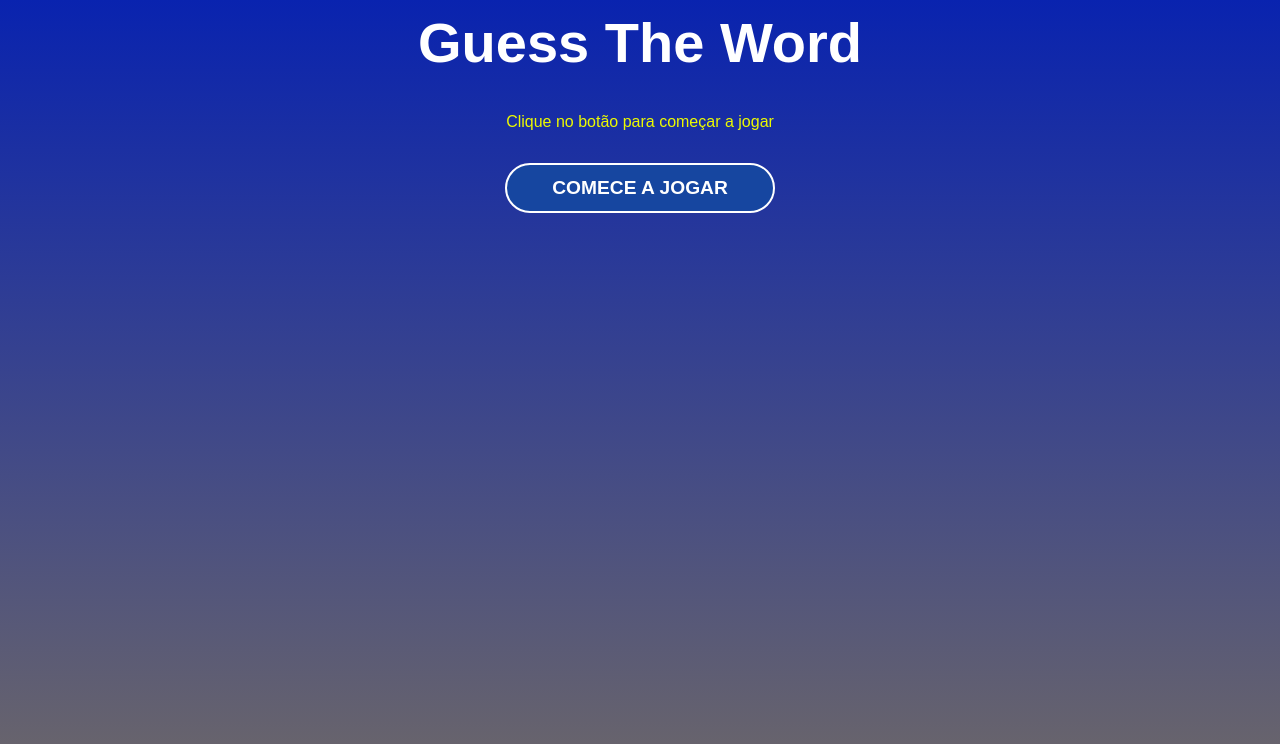
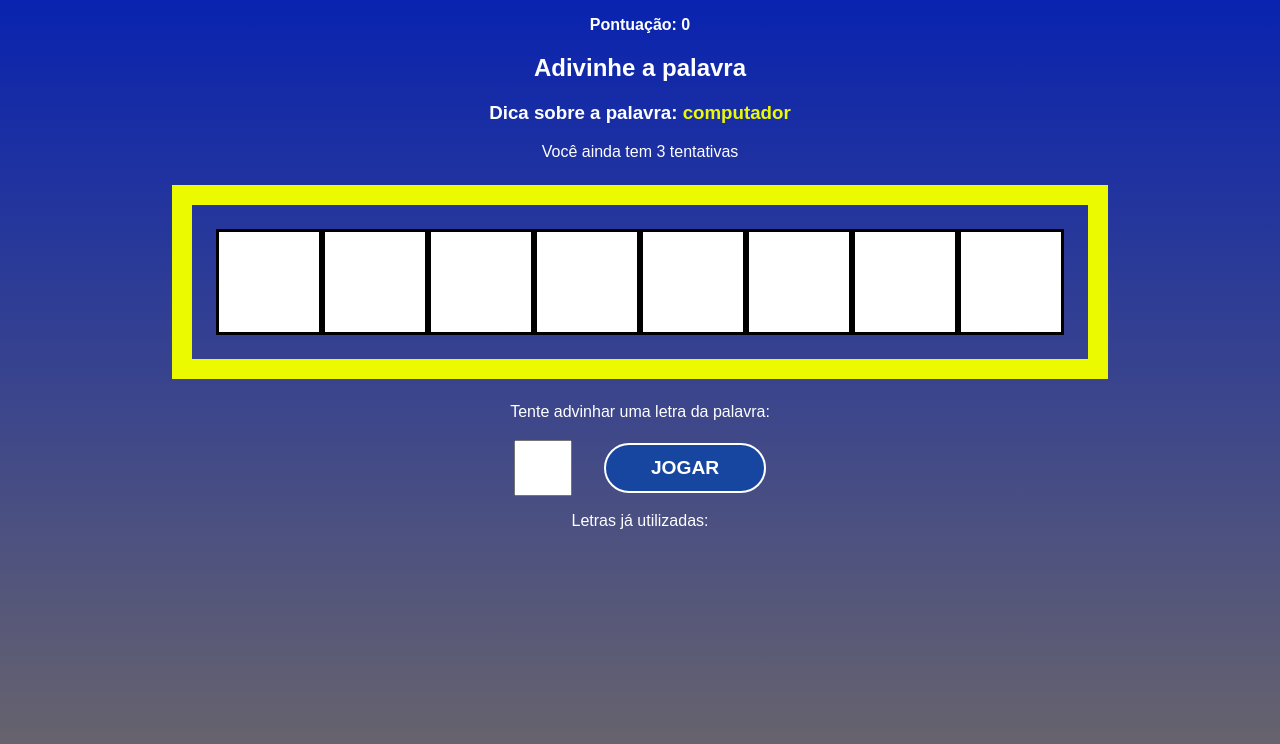
Before and after one commit to VictorLapaDev/React-Course-Matheus-Battiti, a React (Vite) app in the folder 6-Project1/Guess-the-word/: page / in a window 1280 px wide. Shown: the top 744 px of the page. Built offline with nearby package versions, Linux system fonts and the light colour scheme.

Commit message:
feat: finalized the project

```diff
--- a/6-Project1/Guess-the-word/src/App.tsx
+++ b/6-Project1/Guess-the-word/src/App.tsx
@@ -1,3 +1,6 @@
+// eslint-disable-next-line @typescript-eslint/ban-ts-comment
+//@ts-nocheck
+
 
 import './App.css'
 
@@ -21,18 +24,18 @@ function App() {
   const [gameStage, setGameStage] = useState(stages[0].name);
   const [words] = useState(word_list);
 
-  const [pickedWord, setPickedWord] = useState('');
+  const [, setPickedWord] = useState('');
   const [pickedCategory, setPickedCategory] = useState('');
   const [letters, setLetters] = useState([]);
 
   const [guessedLetters, setGuessedLetters] = useState([]);
   const [wrongLetters, setWrongLetters] = useState([]);
   const [guesses, setGuesses] = useState(3);
-  const [score, setScore] = useState(0);
+  const [score, setScore] = useState(-200);
 
 
   //pick word and category
-  const pickWord = () => {
+  const pickWord = useCallback(() => {
 
     //pick random category
     const categories = Object.keys(words)
@@ -42,19 +45,22 @@ function App() {
     const word = words[category][Math.floor(Math.random() * words[category].length)]
 
     return {word, category}
-  }
+  }, [words])
 
 
 
 
   //Start the game
-  const startGame = () => {
+  const startGame = useCallback(() => {
+
+    //limpando todas letras
+    clearLetterStates()
 
     //pick word and category
     const{word, category} = pickWord();
 
-    let letters = word.split('');
-    letters = letters.map((l: string) => l.toLowerCase())
+    let letters = word.split(''); //separando a palavra em uma array
+    letters = letters.map((l: string) => l.toLowerCase()) //deixando minuscula
 
     //set status
     setPickedWord(word);
@@ -63,14 +69,14 @@ function App() {
 
     //Change the stage of game
     setGameStage(stages[1].name)
-  }
+  }, [pickWord])
 
 
 
   //Processa a letra que é inserida
   const verifyLetter = (letter) => {
 
-    const normalizedLetter = letter.toLowerCase();
+    const normalizedLetter = letter.toLowerCase(); //deixa minuscula
 
     if(guessedLetters.includes(normalizedLetter) || wrongLetters.includes(normalizedLetter)){ //caso a letra ja foi inserida
       return;
@@ -102,13 +108,27 @@ function App() {
     setWrongLetters([]);
   }
 
+  //confere se as tentativas acabaram
   useEffect(() => {
     if(guesses <= 0){
-      //reset all stages
-      clearLetterStates()
-      setGameStage(stages[2].name)
+      clearLetterStates() //reset all stages
+      setGameStage(stages[2].name) //manda pra tela de game end
     }
   }, [guesses])
+
+
+  //confere se a condição de vencer foi realizada
+  useEffect(() => {
+    const uniqueLetters = [... new Set(letters)] //esse set confere as letras dentro da palavra para que ela n se repita nessa nova array, como  exemplo 'ovo' para nao repetir o 'o'
+
+    if(guessedLetters.length === uniqueLetters.length){ //ve se todas as letras foram preenchidas
+
+       setScore((actualScore) => ( actualScore + 100 ))
+
+       startGame();
+    }
+
+  }, [guessedLetters, letters, startGame])
 
   //Restart game
   const restartGame = () => {
@@ -123,7 +143,7 @@ function App() {
     <div className='app'>
 
       {gameStage === 'start' && <StartScreen myFunction={startGame}/>}
-      {gameStage === 'game' && <Game myFunction={verifyLetter} letters={letters} pickedCategory={pickedCategory} pickedWord={pickedWord} guessedLetters={guessedLetters} wrongLetters={wrongLetters} guesses={guesses} score={score}/>}
+      {gameStage === 'game' && <Game myFunction={verifyLetter} letters={letters} pickedCategory={pickedCategory} guessedLetters={guessedLetters} wrongLetters={wrongLetters} guesses={guesses} score={score}/>}
       {gameStage === 'end' && <End myFunction={restartGame} score={score}/>}
 
     </div>
--- a/6-Project1/Guess-the-word/src/components/Game/Game.tsx
+++ b/6-Project1/Guess-the-word/src/components/Game/Game.tsx
@@ -1,9 +1,11 @@
+// eslint-disable-next-line @typescript-eslint/ban-ts-comment
+//@ts-nocheck
+
 import { useState, useRef} from 'react';
 import './Game.css'
 
 interface props{
   myFunction : (arg: string[]) => void,
-  pickedWord : string,
   pickedCategory : string,
   letters : string[],
   guessedLetters : string[],
@@ -12,7 +14,7 @@ interface props{
   score : number
 }
 
-const Game = ({myFunction, letters, pickedCategory, pickedWord, guessedLetters, wrongLetters, guesses, score}: props) => {
+const Game = ({myFunction, letters, pickedCategory, guessedLetters, wrongLetters, guesses, score}: props) => {
 
   const [letter, setLetter] = useState([]);
   const letterInputRef = useRef(null);
```
